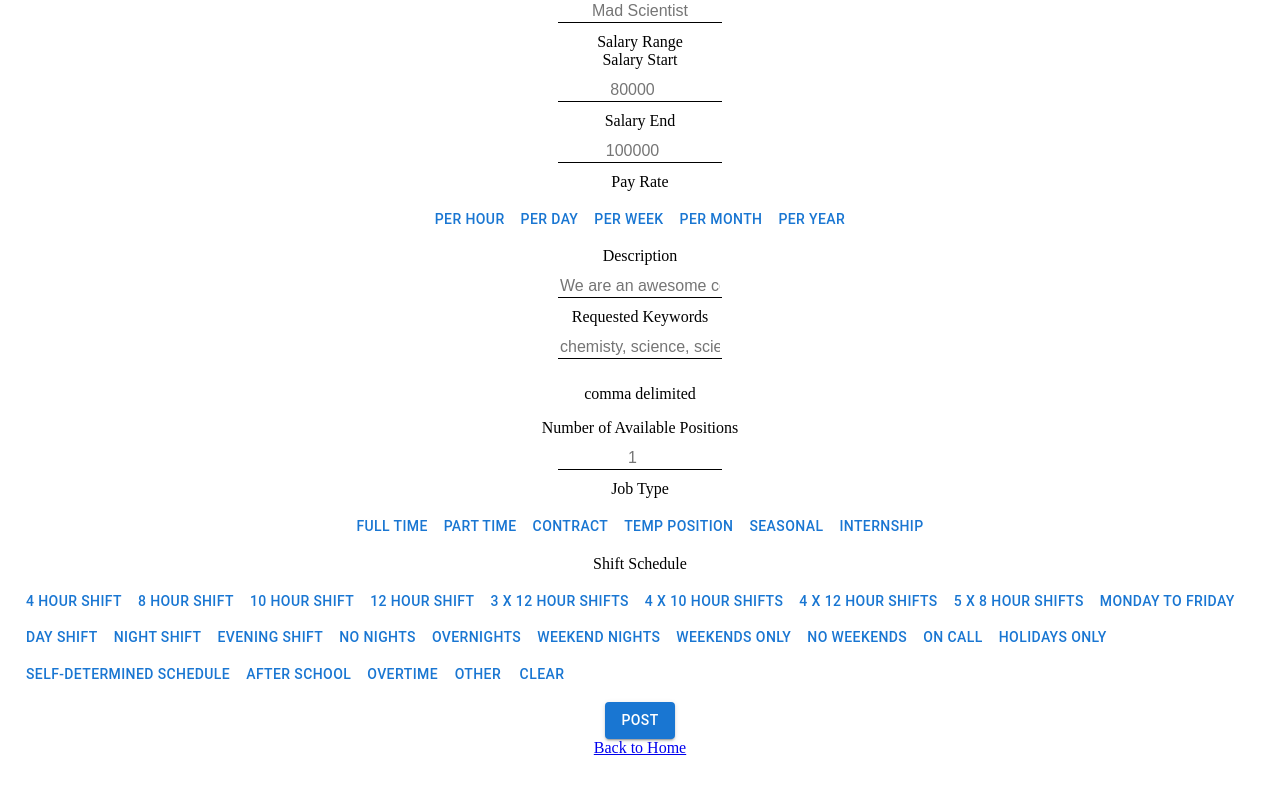
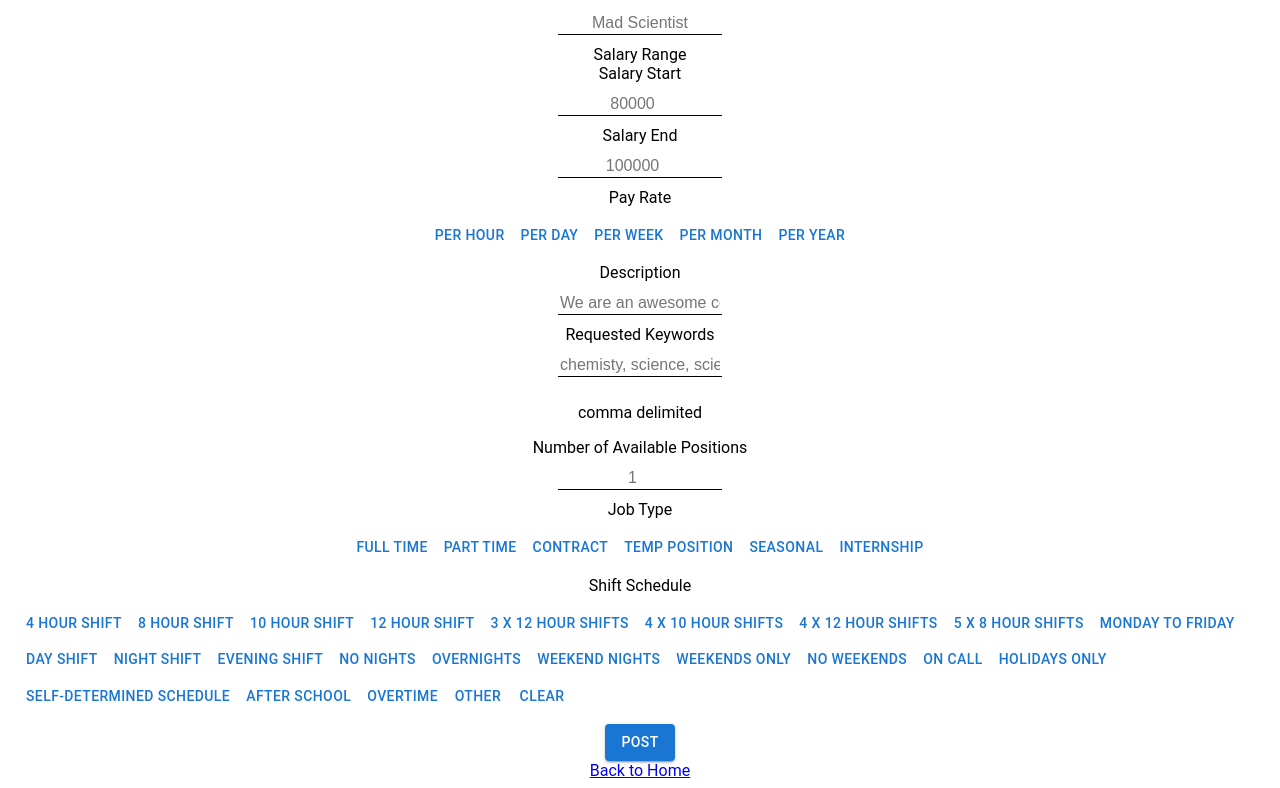
Before and after one commit to xuxiaqing2011/GreenHorn, a React app: page /recruiter/postAJob in a window 1280 px wide. Shown: the part 1525-2313 px from the top of the page. Before the commit the page ends 2290 px from the top, so only its background shows below. Built offline with nearby package versions, Linux system fonts and the light colour scheme; no server answers; the HTML template or start-up script is replaced by a standard one.

Commit message:
corectly applies global style to app

```diff
--- a/client/public/stylesheets/styles.js
+++ b/client/public/stylesheets/styles.js
@@ -16,7 +16,7 @@ import styled, {createGlobalStyle} from 'styled-components';
 export const GlobalStyle = createGlobalStyle`
 body {
   font-family: 'Roboto', 'Helvetica', 'Arial', sans-serif;
-  background-color: #414141;
+  /* background-color: #414141; */
 }
 `;
 
--- a/client/src/index.jsx
+++ b/client/src/index.jsx
@@ -35,6 +35,7 @@ const App = () => {
 
   return (
     <Router>
+      <GlobalStyle/>
       <AllContext.Provider value={{ location, setLocation }}>
         <Routes>
           <Route path="/" element={<Home />} />
```
